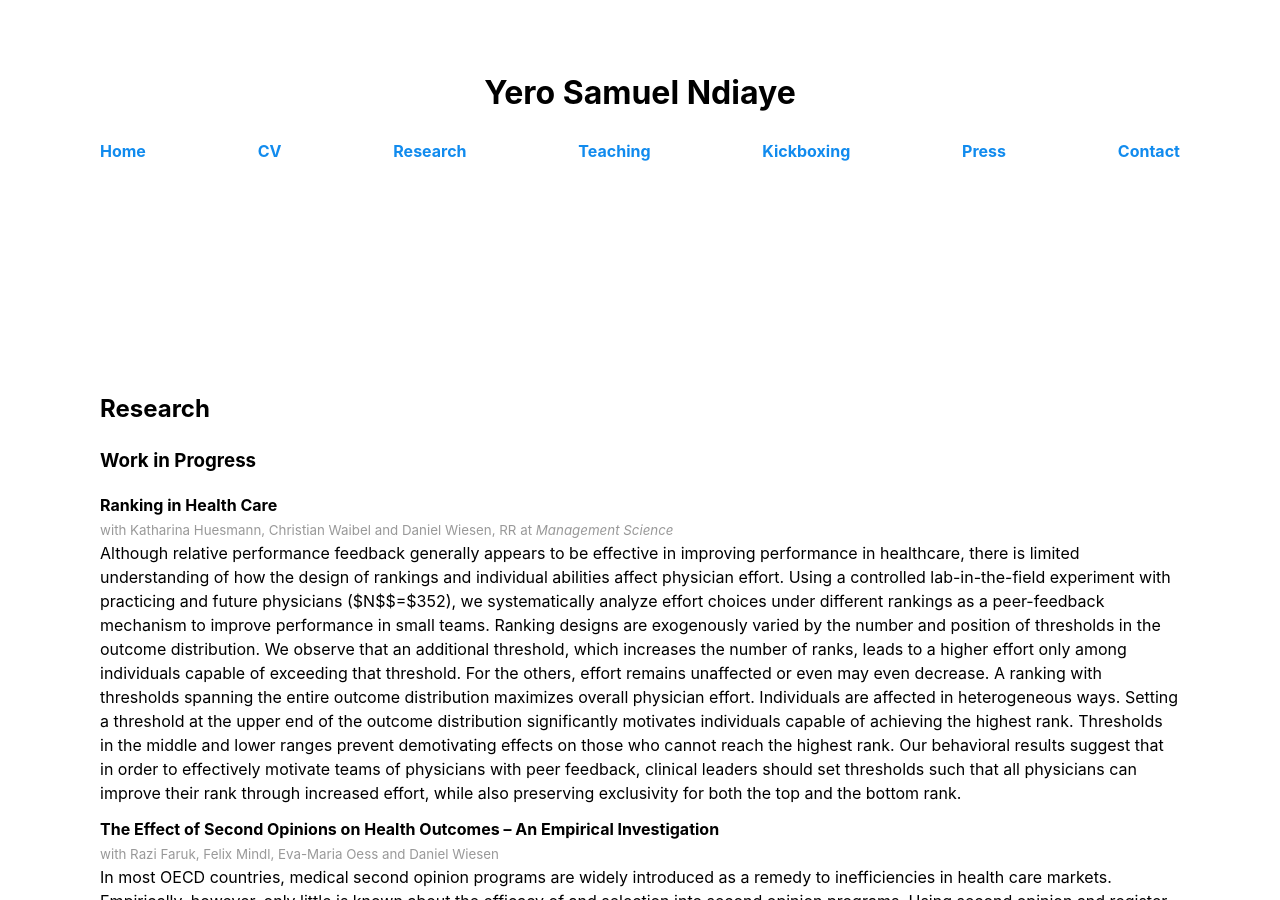
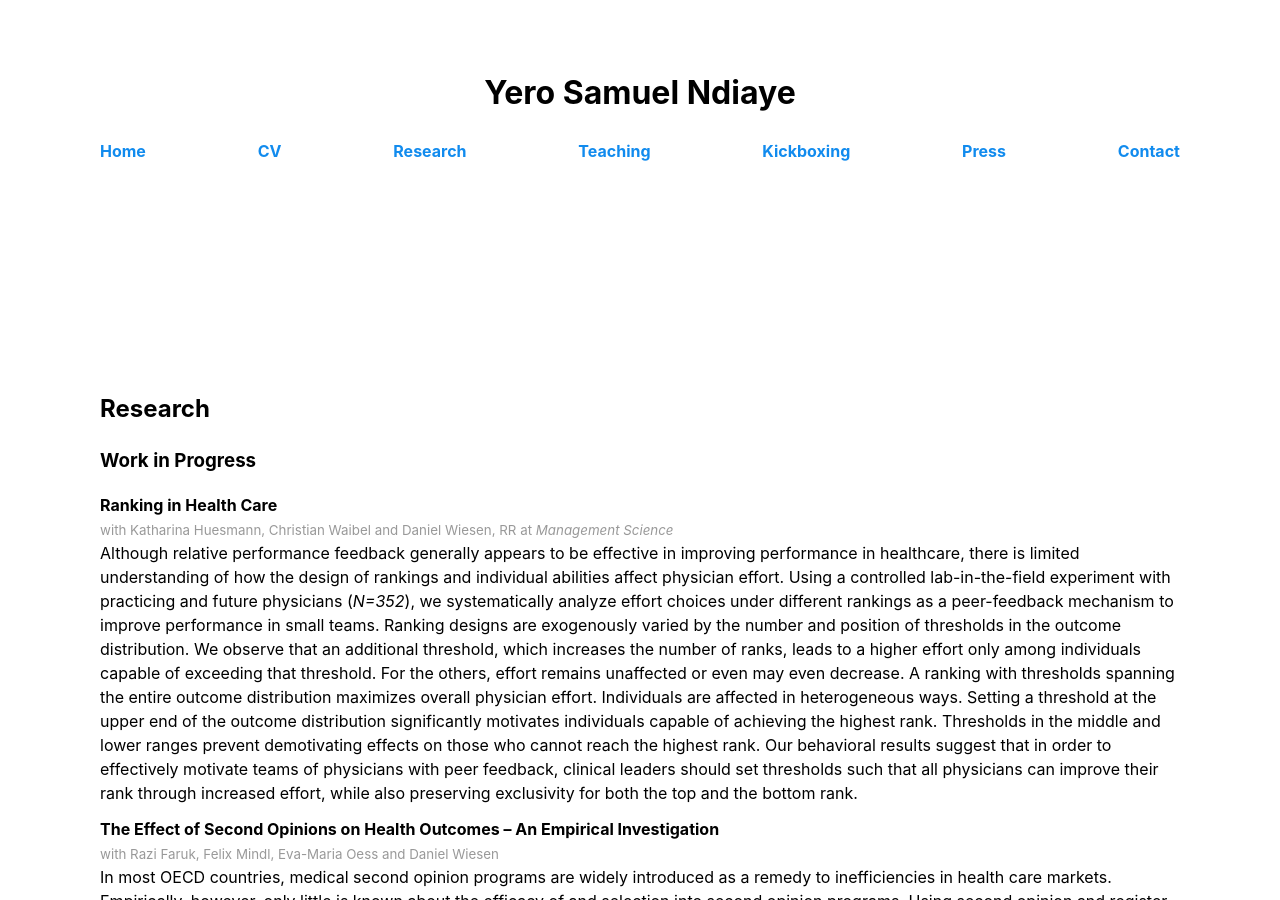
Before and after one commit to yerondiaye/yerondiaye.github.io, a Jekyll site: the page research.html, which Jekyll copies as it is, in a window 1280 px wide and 900 px high. Built offline with Jekyll 4.4.1, drawn with Linux system fonts in a browser that asks for light colours.

```diff
--- a/research.html
+++ b/research.html
@@ -29,7 +29,7 @@
 
 <p><b>Ranking in Health Care</b> </br>
 <small>with Katharina Huesmann, Christian Waibel and Daniel Wiesen, RR at <i>Management Science</i></small></br>
-Although relative performance feedback generally appears to be effective in improving performance in healthcare, there is limited understanding of how the design of rankings and individual abilities affect physician effort. Using a controlled lab-in-the-field experiment with practicing and future physicians ($N$$=$352), we systematically analyze effort choices under different rankings as a peer-feedback mechanism to improve performance in small teams. Ranking designs are exogenously varied by the number and position of thresholds in the outcome distribution. We observe that an additional threshold, which increases the number of ranks, leads to a higher effort only among individuals capable of exceeding that threshold. For the others, effort remains unaffected or even may even decrease. A ranking with thresholds spanning the entire outcome distribution maximizes overall physician effort. Individuals are affected in heterogeneous ways. Setting a threshold at the upper end of the outcome distribution significantly motivates individuals capable of achieving the highest rank. Thresholds in the middle and lower ranges prevent demotivating effects on those who cannot reach the highest rank. Our behavioral results suggest that in order to effectively motivate teams of physicians with peer feedback, clinical leaders should set thresholds such that all physicians can improve their rank through increased effort, while also preserving exclusivity for both the top and the bottom rank.
+Although relative performance feedback generally appears to be effective in improving performance in healthcare, there is limited understanding of how the design of rankings and individual abilities affect physician effort. Using a controlled lab-in-the-field experiment with practicing and future physicians (<i>N=352</i>), we systematically analyze effort choices under different rankings as a peer-feedback mechanism to improve performance in small teams. Ranking designs are exogenously varied by the number and position of thresholds in the outcome distribution. We observe that an additional threshold, which increases the number of ranks, leads to a higher effort only among individuals capable of exceeding that threshold. For the others, effort remains unaffected or even may even decrease. A ranking with thresholds spanning the entire outcome distribution maximizes overall physician effort. Individuals are affected in heterogeneous ways. Setting a threshold at the upper end of the outcome distribution significantly motivates individuals capable of achieving the highest rank. Thresholds in the middle and lower ranges prevent demotivating effects on those who cannot reach the highest rank. Our behavioral results suggest that in order to effectively motivate teams of physicians with peer feedback, clinical leaders should set thresholds such that all physicians can improve their rank through increased effort, while also preserving exclusivity for both the top and the bottom rank.
 
 <p><b>The Effect of Second Opinions on Health Outcomes – An Empirical Investigation</b> </br>
 <small>with Razi Faruk, Felix Mindl, Eva-Maria Oess and Daniel Wiesen</small></br>
```
